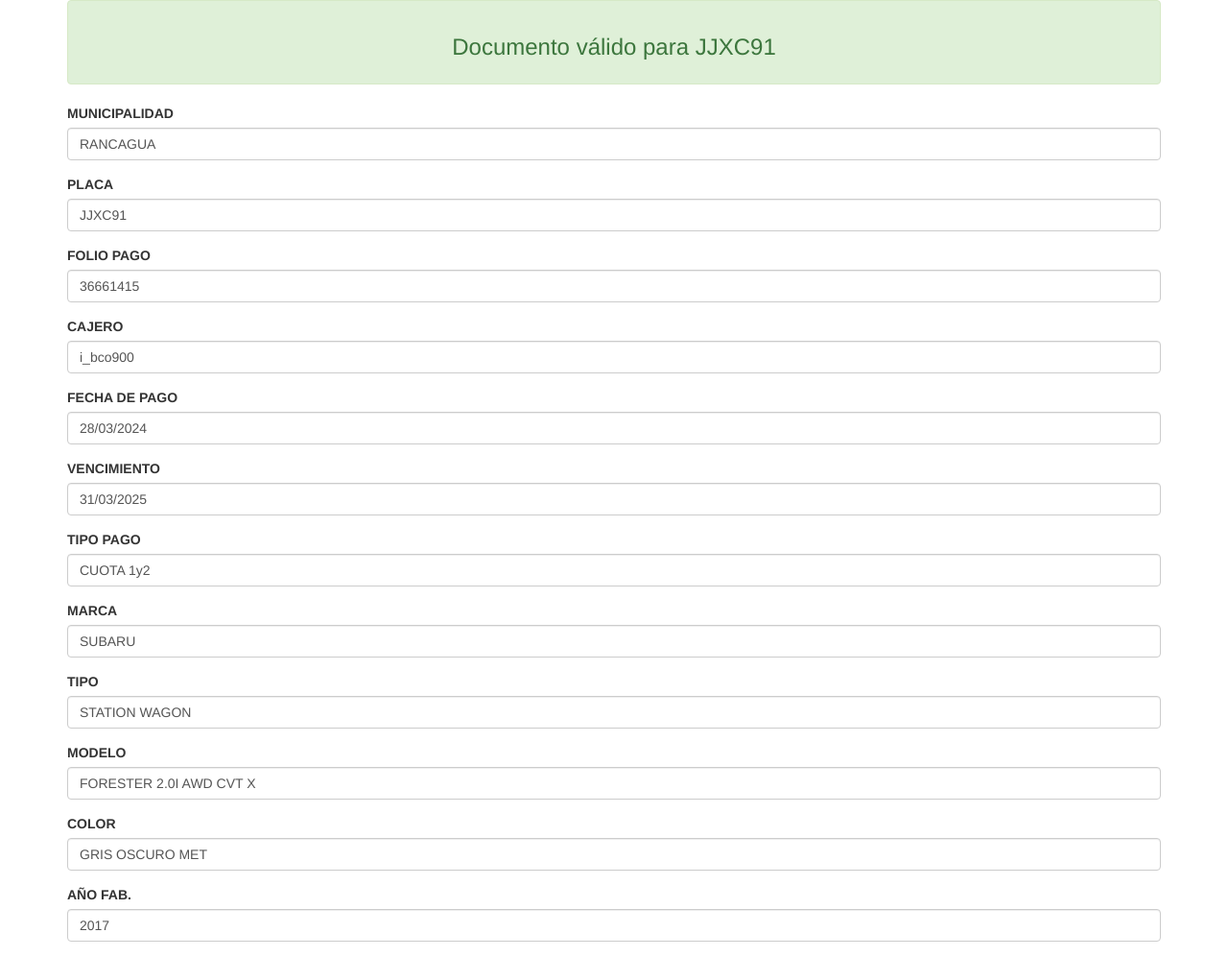
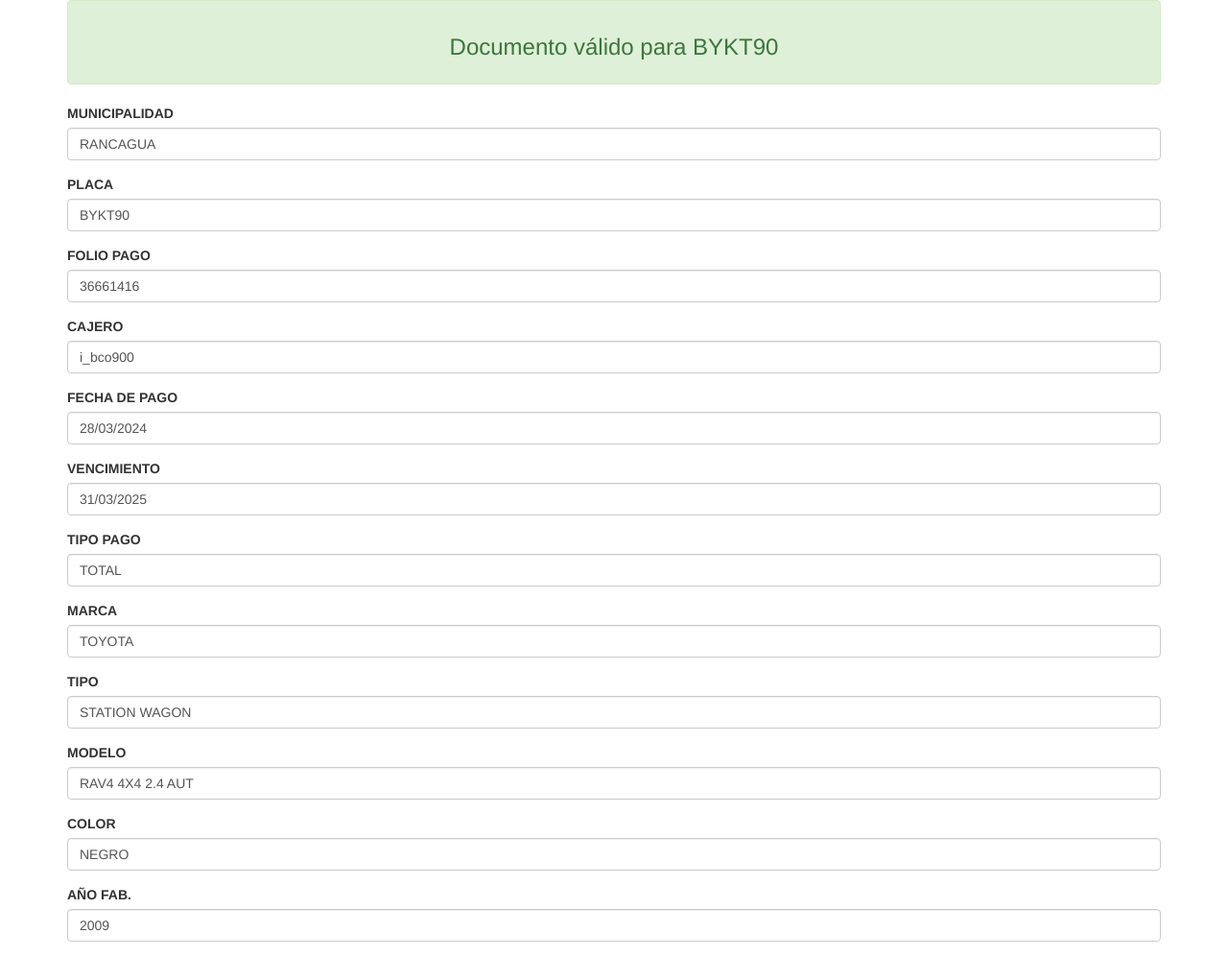
Before and after one commit to smc-validadorqr/validadorqr, a plain HTML site: page index.html in a window 1280 px wide. Shown: the whole page at 96% size. Drawn offline with nearby package versions, Linux system fonts and the light colour scheme; no server answers; files whose address does not match are found by name.

Commit message:
Update index.html

```diff
--- a/index.html
+++ b/index.html
@@ -53,7 +53,7 @@ Sys.WebForms.PageRequestManager._initialize('ScriptManager1', 'form1', [], [], [
                     <div class="col-xs-12">
                         <div class="alert alert-success">
                             <center>
-                            <h3><span id="lbldocValido">Documento válido para JJXC91</span></h3>
+                            <h3><span id="lbldocValido">Documento válido para BYKT90</span></h3>
                             </center>
                         </div>
                     </div>
@@ -72,7 +72,7 @@ Sys.WebForms.PageRequestManager._initialize('ScriptManager1', 'form1', [], [], [
                     <div class="row">
                         <div class="col-xs-12">
                             <div class="form-group">
-                                <label>PLACA</label><span id="lblPlaca" class="form-control">JJXC91</span>
+                                <label>PLACA</label><span id="lblPlaca" class="form-control">BYKT90</span>
                             </div>
                         </div>
                     </div>
@@ -80,7 +80,7 @@ Sys.WebForms.PageRequestManager._initialize('ScriptManager1', 'form1', [], [], [
                     <div class="row">
                         <div class="col-xs-12">
                             <div class="form-group">
-                                <label>FOLIO PAGO</label><span id="LblFolioPCV" class="form-control">36661415</span>
+                                <label>FOLIO PAGO</label><span id="LblFolioPCV" class="form-control">36661416</span>
                             </div>
                         </div>
                     </div>
@@ -112,7 +112,7 @@ Sys.WebForms.PageRequestManager._initialize('ScriptManager1', 'form1', [], [], [
                     <div class="row">
                         <div class="col-xs-12">
                             <div class="form-group">
-                                <label>TIPO PAGO</label><span id="LblCuota" class="form-control">CUOTA 1y2</span>
+                                <label>TIPO PAGO</label><span id="LblCuota" class="form-control">TOTAL</span>
                             </div>
                         </div>
                     </div>
@@ -120,7 +120,7 @@ Sys.WebForms.PageRequestManager._initialize('ScriptManager1', 'form1', [], [], [
                     <div class="row">
                         <div class="col-xs-12">
                             <div class="form-group">
-                                <label>MARCA</label><span id="LblMarca" class="form-control">SUBARU</span>
+                                <label>MARCA</label><span id="LblMarca" class="form-control">TOYOTA</span>
                             </div>
                         </div>
                     </div>
@@ -136,7 +136,7 @@ Sys.WebForms.PageRequestManager._initialize('ScriptManager1', 'form1', [], [], [
                     <div class="row">
                         <div class="col-xs-12">
                             <div class="form-group">
-                                <label>MODELO</label><span id="lblModelo" class="form-control">FORESTER 2.0I AWD CVT X </span>
+                                <label>MODELO</label><span id="lblModelo" class="form-control">RAV4 4X4 2.4 AUT </span>
                             </div>
                         </div>
                     </div>
@@ -144,7 +144,7 @@ Sys.WebForms.PageRequestManager._initialize('ScriptManager1', 'form1', [], [], [
                     <div class="row">
                         <div class="col-xs-12">
                             <div class="form-group">
-                                <label>COLOR</label><span id="lblColor" class="form-control">GRIS OSCURO MET</span>
+                                <label>COLOR</label><span id="lblColor" class="form-control">NEGRO</span>
                             </div>
                         </div>
                     </div>
@@ -152,7 +152,7 @@ Sys.WebForms.PageRequestManager._initialize('ScriptManager1', 'form1', [], [], [
                     <div class="row">
                         <div class="col-xs-12">
                             <div class="form-group">
-                                <label>AÑO FAB.</label><span id="LblAnio" class="form-control">2017</span>
+                                <label>AÑO FAB.</label><span id="LblAnio" class="form-control">2009</span>
                             </div>
                         </div>
                     </div>
```
